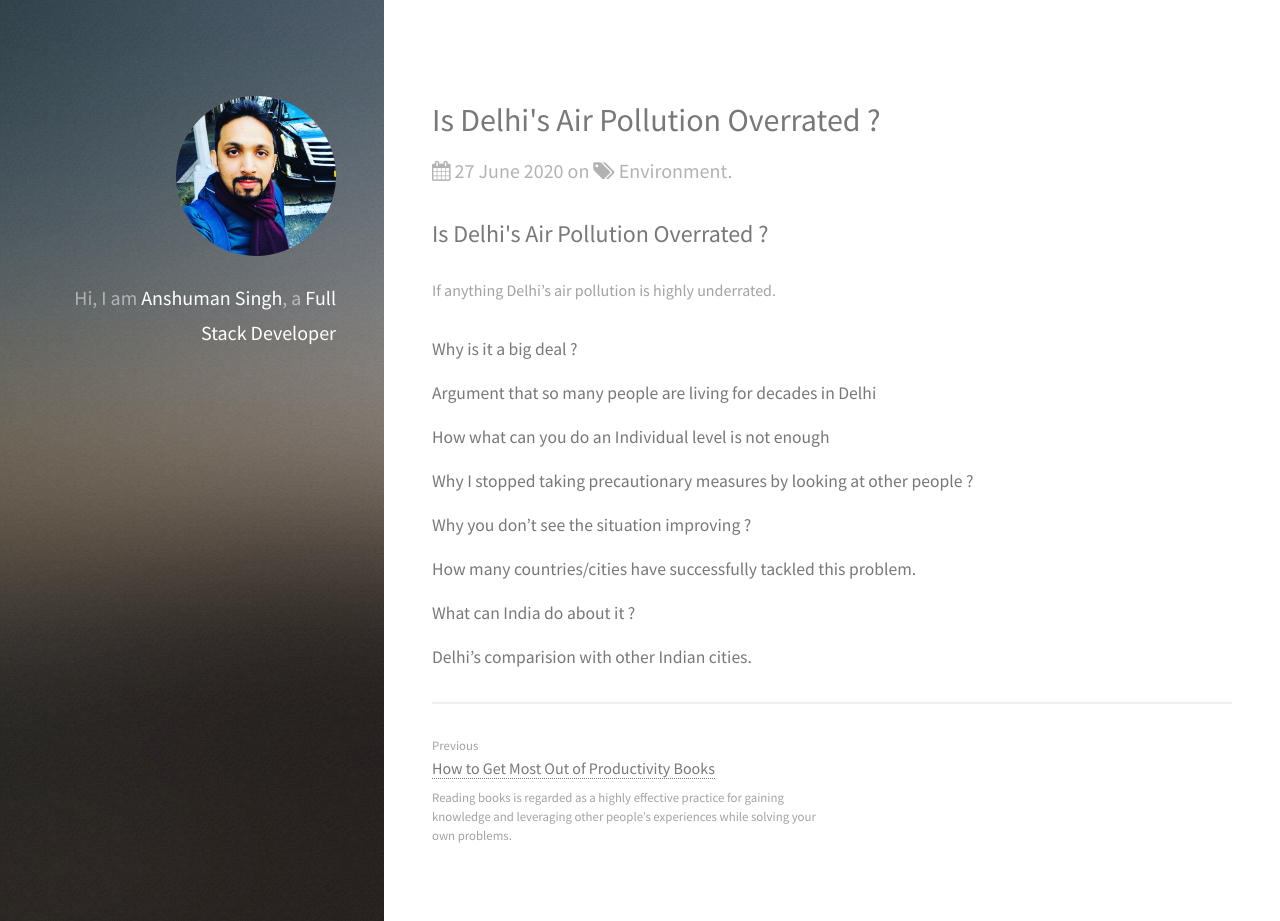
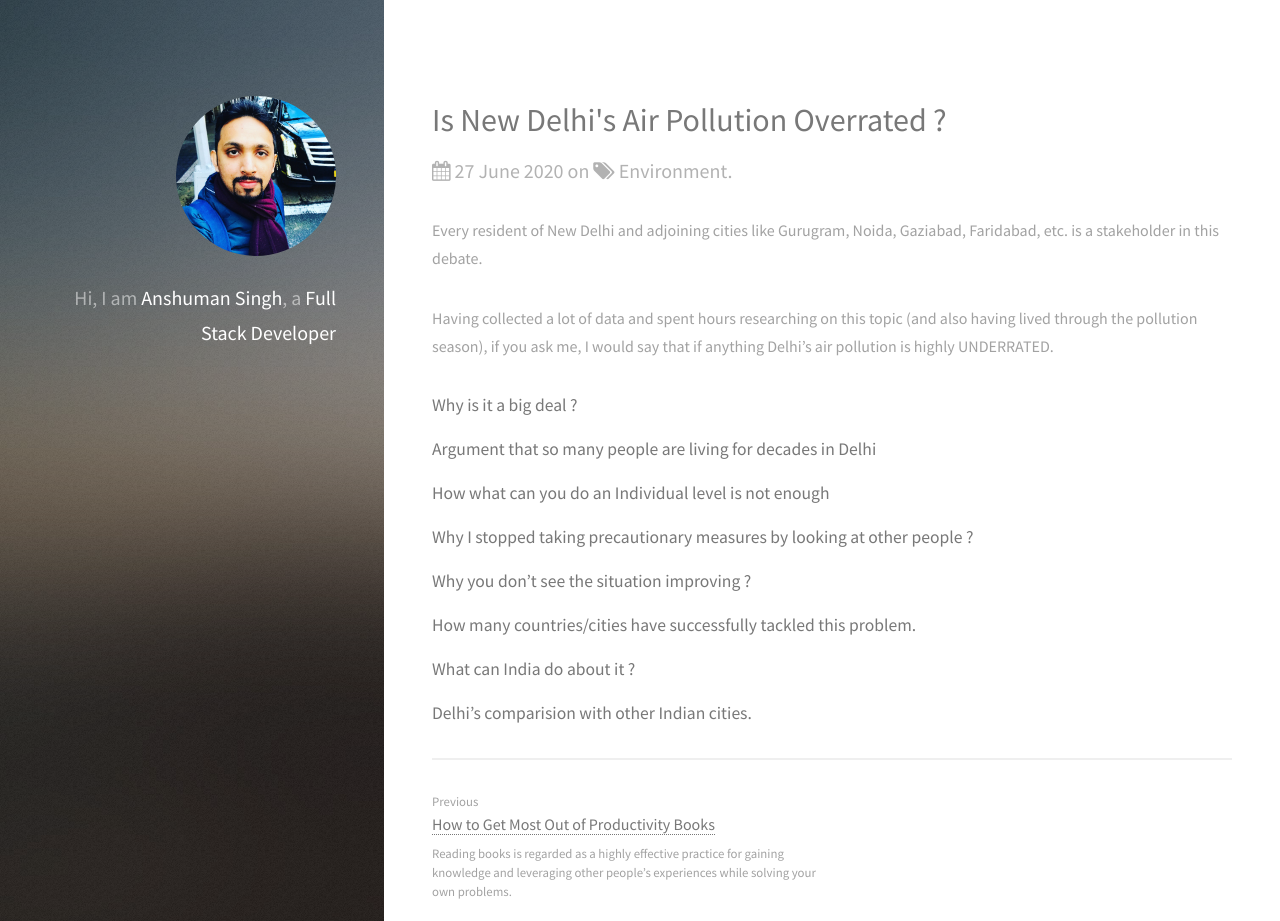
Before and after one commit to singh-anshuman/singh-anshuman.github.io, a Jekyll site: the page built from _posts/2020-06-27-is-new_delhi's-air-pollution-overrated.md, in a window 1280 px wide and 1081 px high, cut to the strip 0-921 px from the top of the window. Built offline with Jekyll 4.4.1, drawn with Linux system fonts in a browser that asks for light colours; comment, search, counter and statistics services are not loaded.

Commit message:
Modified the text and renamed the md file for New Delhi's air pollution blog

```diff
--- a/_posts/2020-06-27-is-delhi's-air-pollution-overrated.md
+++ b/_posts/2020-06-27-is-new_delhi's-air-pollution-overrated.md
@@ -1,13 +1,13 @@
 ---
 layout: post
-title:  "Is Delhi's Air Pollution Overrated ?"
+title:  "Is New Delhi's Air Pollution Overrated ?"
 categories: Environment
 image:  /images/bg.jpg
 ---
 
-<h2> Is Delhi's Air Pollution Overrated ? </h2>
+Every resident of New Delhi and adjoining cities like Gurugram, Noida, Gaziabad, Faridabad, etc. is a stakeholder in this debate.
 
-If anything Delhi's air pollution is highly underrated.
+Having collected a lot of data and spent hours researching on this topic (and also having lived through the pollution season), if you ask me, I would say that if anything Delhi's air pollution is highly UNDERRATED.
 
 #### Why is it a big deal ?
 
```
